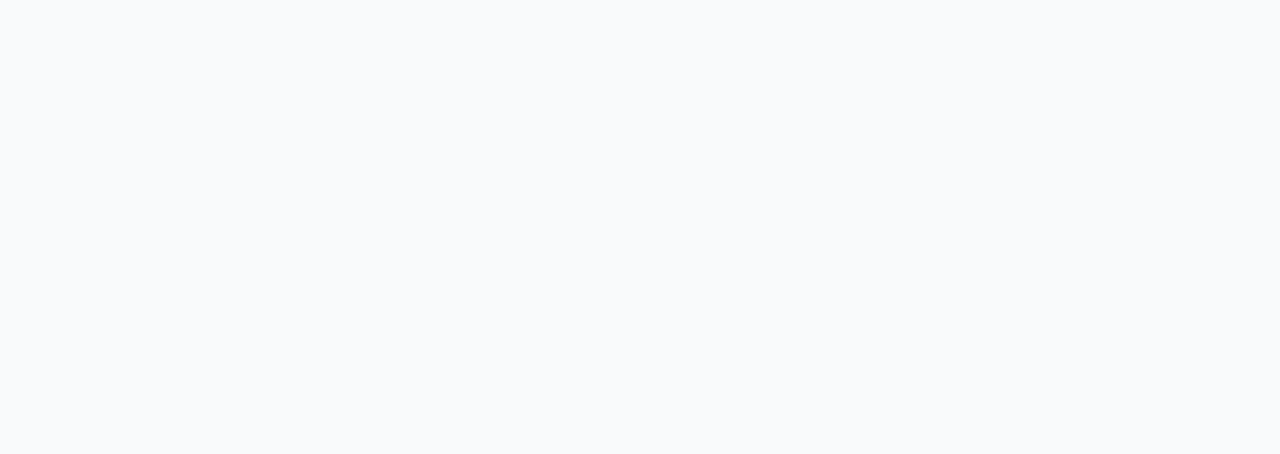
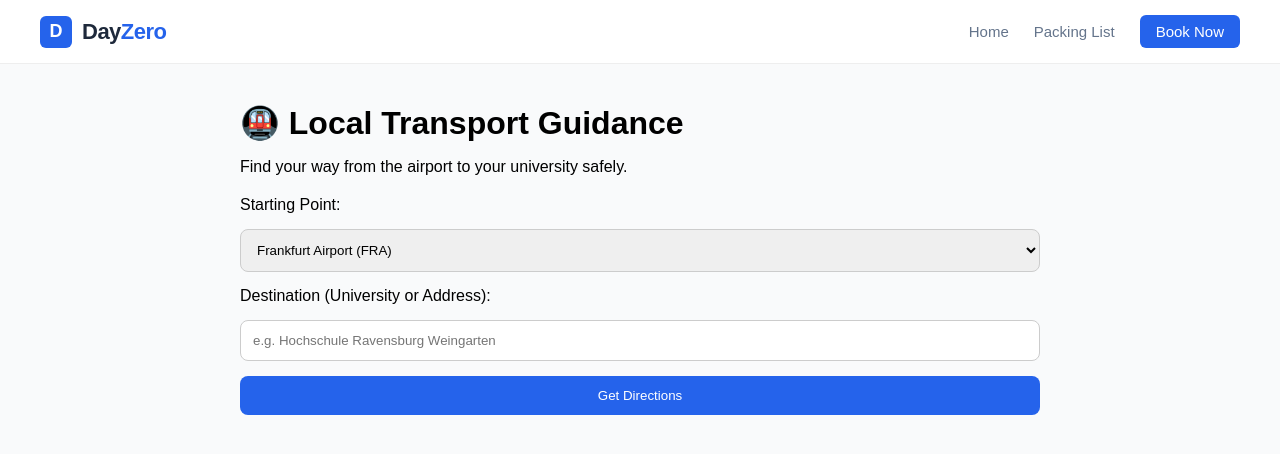
Before and after one commit to Gayatrree/dayzero-frontend, a React (Create React App) app: page /transport in a window 1280 px wide. Before the commit this address had no page. Shown: the top 454 px of the page. Built offline with nearby package versions, Linux system fonts and the light colour scheme.

Commit message:
updated transport guidance card

```diff
--- a/src/App.js
+++ b/src/App.js
@@ -3,6 +3,7 @@
 import Services from "./pages/Services";
 import Booking from "./pages/Booking";
 import PackingList from "./pages/PackingList";
+import TransportGuidance from "./pages/TransportGuidance"; // Import the new page
 
 function App() {
   return (
@@ -12,6 +13,7 @@
         <Route path="/services" element={<Services />} />
         <Route path="/booking" element={<Booking />} />
         <Route path="/packing" element={<PackingList />} />
+        <Route path="/transport" element={<TransportGuidance />} />
       </Routes>
     </Router>
   );
--- /dev/null
+++ b/src/pages/TransportGuidance.js
@@ -0,0 +1,70 @@
+import React, { useState } from "react";
+import Navbar from "../components/Navbar";
+
+function TransportGuidance() {
+  const [destination, setDestination] = useState("");
+  const [origin, setOrigin] = useState("Frankfurt Airport (FRA)");
+  const [guide, setGuide] = useState("");
+  const [loading, setLoading] = useState(false);
+
+  const getTransportInfo = async () => {
+    setLoading(true);
+    try {
+      const response = await fetch("http://localhost:5000/api/transport-guide", {
+        method: "POST",
+        headers: { "Content-Type": "application/json" },
+        body: JSON.stringify({ origin, destination }),
+      });
+      const data = await response.json();
+      setGuide(data.guide);
+    } catch (error) {
+      setGuide("Error connecting to the transport server.");
+    }
+    setLoading(false);
+  };
+
+  return (
+    <div>
+      <Navbar />
+      <div style={{ padding: "40px", maxWidth: "800px", margin: "auto" }}>
+        <h1>🚇 Local Transport Guidance</h1>
+        <p>Find your way from the airport to your university safely.</p>
+
+        <div style={{ display: "flex", flexDirection: "column", gap: "15px", marginTop: "20px" }}>
+          <label>Starting Point:</label>
+          <select value={origin} onChange={(e) => setOrigin(e.target.value)} style={inputStyle}>
+            <option>Frankfurt Airport (FRA)</option>
+            <option>Munich Airport (MUC)</option>
+          </select>
+
+          <label>Destination (University or Address):</label>
+          <input
+            type="text"
+            placeholder="e.g. Hochschule Ravensburg Weingarten"
+            style={inputStyle}
+            value={destination}
+            onChange={(e) => setDestination(e.target.value)}
+          />
+
+          <button onClick={getTransportInfo} style={btnStyle}>
+            {loading ? "Calculating Route..." : "Get Directions"}
+          </button>
+        </div>
+
+        {guide && (
+          <div
+            style={resultContainerStyle}
+            dangerouslySetInnerHTML={{ __html: guide }}
+          />
+        )}
+      </div>
+    </div>
+  );
+}
+
+// Simple styles
+const inputStyle = { padding: "12px", borderRadius: "8px", border: "1px solid #ccc" };
+const btnStyle = { padding: "12px", backgroundColor: "#2563eb", color: "white", border: "none", borderRadius: "8px", cursor: "pointer" };
+const resultContainerStyle = { marginTop: "30px", padding: "20px", border: "1px solid #eee", borderRadius: "12px", backgroundColor: "#f9fafb", lineHeight: "1.6" };
+
+export default TransportGuidance;
```
